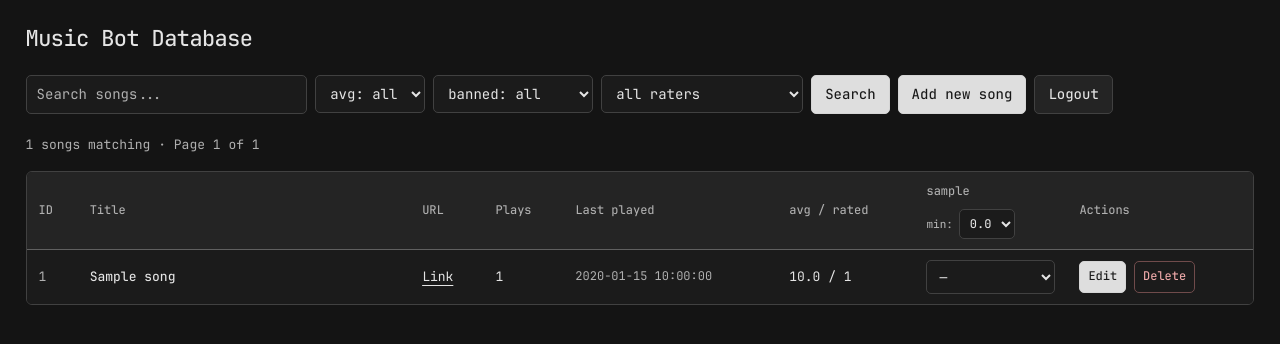
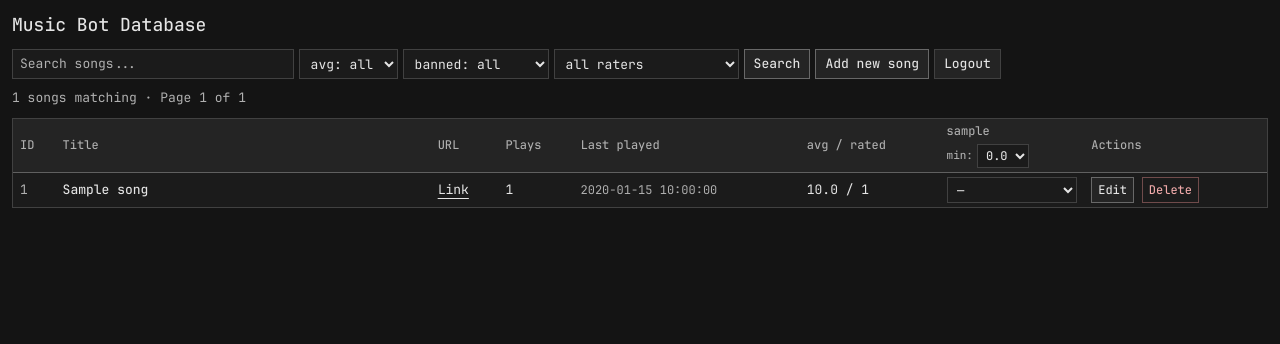
Before and after one commit to haaakez/musicbot-db, a Flask app: page / in a window 1280 px wide. Shown: the top 344 px of the page. Run offline with Flask 3, Linux system fonts and the light colour scheme; the visitor is signed in with stand-in values (Sample User, id 1); tables that the repository leaves empty hold one stand-in row (values such as "Sample post").

Commit message:
Make the dashboard denser and keep its controls plain
Reduce table and form spacing, use square corners and neutral buttons, and explicitly disable motion. Keep JetBrains Mono, readable contrast, sticky titles and keyboard focus.

```diff
--- a/static/dashboard.css
+++ b/static/dashboard.css
@@ -23,28 +23,28 @@
   --muted: #b0b0b0;
   --danger: #f0aaaa;
 }
-* { box-sizing: border-box; }
+* { box-sizing: border-box; animation: none !important; transition: none !important; scroll-behavior: auto !important; }
 body {
   margin: 0;
   background: var(--background);
   color: var(--text);
-  font: 400 14px/1.65 'JetBrains Mono', ui-monospace, monospace;
+  font: 400 13px/1.45 'JetBrains Mono', ui-monospace, monospace;
   font-variant-numeric: tabular-nums;
   -webkit-font-smoothing: antialiased;
 }
-body.dashboard { padding: 24px clamp(12px, 2vw, 32px); }
-h1 { margin: 0 0 20px; font-size: 22px; line-height: 1.4; font-weight: 500; letter-spacing: -0.6px; }
-p { margin: 16px 0; }
+body.dashboard { padding: 12px; }
+h1 { margin: 0 0 12px; font-size: 18px; line-height: 1.4; font-weight: 500; letter-spacing: normal; }
+p { margin: 10px 0; }
 a { color: var(--text); text-underline-offset: 4px; }
 a:hover { color: #fff; }
 input, select, button { font: inherit; }
 input, select {
-  min-height: 38px;
-  padding: 7px 10px;
+  min-height: 30px;
+  padding: 4px 7px;
   color: var(--text);
   background: var(--surface);
   border: 1px solid var(--border);
-  border-radius: 5px;
+  border-radius: 0;
 }
 input:hover, select:hover { border-color: #696969; }
 input::placeholder { color: var(--muted); opacity: 1; }
@@ -52,34 +52,34 @@ button, a.button {
   display: inline-flex;
   align-items: center;
   justify-content: center;
-  min-height: 38px;
-  padding: 7px 13px;
-  border: 1px solid #d5d5d5;
-  border-radius: 5px;
-  background: #dedede;
-  color: #181818;
+  min-height: 30px;
+  padding: 4px 9px;
+  border: 1px solid #686868;
+  border-radius: 0;
+  background: var(--raised);
+  color: var(--text);
   text-decoration: none;
   font-weight: 500;
   cursor: pointer;
 }
-button:hover, a.button:hover { background: #f5f5f5; color: #111; }
+button:hover, a.button:hover { background: #363636; color: #fff; border-color: #909090; }
 a.button.secondary {
   background: var(--raised);
   border-color: var(--border);
   color: var(--text);
 }
 a.button.secondary:hover { background: var(--hover); }
-:where(a, button, input, select):focus-visible { outline: 2px solid #eee; outline-offset: 3px; }
+:where(a, button, input, select):focus-visible { outline: 2px solid #eee; outline-offset: 1px; }
 ::selection { background: #d5d5d5; color: #111; }
-.toolbar, .toolbar form { display: flex; flex-wrap: wrap; align-items: center; gap: 8px; }
-.toolbar { margin-bottom: 20px; }
+.toolbar, .toolbar form { display: flex; flex-wrap: wrap; align-items: center; gap: 5px; }
+.toolbar { margin-bottom: 10px; }
 .toolbar form { margin: 0; }
 .toolbar input[type=text] { width: clamp(180px, 22vw, 340px); }
 .library-summary { color: var(--muted); font-size: 13px; }
 .library-summary a { margin-left: 12px; }
-.table-wrap { overflow: auto; max-height: 75vh; border: 1px solid var(--border); border-radius: 6px; }
+.table-wrap { overflow: auto; max-height: calc(100vh - 165px); border: 1px solid var(--border); border-radius: 0; }
 table { width: 100%; min-width: 980px; border-collapse: separate; border-spacing: 0; }
-th, td { padding: 10px 12px; text-align: left; vertical-align: middle; }
+th, td { padding: 4px 7px; text-align: left; vertical-align: middle; }
 th {
   position: sticky;
   top: 0;
@@ -100,36 +100,36 @@ th:nth-child(2) { z-index: 3; background: var(--raised); }
 td:nth-child(2) { z-index: 1; font-weight: 500; }
 td:nth-child(5) { color: var(--muted); font-size: 12px; }
 .rating-form { margin: 0; }
-.rating-form select { min-width: 68px; width: 100%; padding: 5px 8px; min-height: 34px; }
+.rating-form select { min-width: 60px; width: 100%; padding: 2px 5px; min-height: 26px; }
 .rating-form select[data-score='unrated'] { color: var(--muted); }
 .rating-form select[data-score='3'] { background: #353535; color: #fff; font-weight: 500; }
 .rating-form select[data-score='-1'] { color: var(--danger); }
-.user-name { min-width: 115px; max-width: 160px; overflow-wrap: anywhere; }
-.threshold-form { display: flex; align-items: center; gap: 6px; margin: 7px 0 0; }
+.user-name { min-width: 96px; max-width: 145px; overflow-wrap: anywhere; }
+.threshold-form { display: flex; align-items: center; gap: 4px; margin: 4px 0 0; }
 .threshold-form span { color: var(--muted); font-size: 11px; }
-.threshold-form select { min-height: 30px; padding: 3px 6px; font-size: 12px; }
+.threshold-form select { min-height: 24px; padding: 1px 4px; font-size: 12px; }
 .action-buttons { white-space: nowrap; }
 .action-buttons form { display: inline; margin: 0; }
-.action-buttons a.button, .action-buttons button { min-height: 32px; font-size: 12px; padding: 5px 8px; }
+.action-buttons a.button, .action-buttons button { min-height: 26px; font-size: 12px; padding: 2px 6px; }
 .action-buttons .danger { color: var(--danger); background: transparent; border-color: #704b4b; }
 .action-buttons .danger:hover { background: #3b2525; color: #ffd3d3; }
-body.auth { display: grid; place-items: center; min-height: 100vh; padding: 24px; }
-.card, .page { width: 100%; padding: 28px; background: var(--surface); border: 1px solid var(--border); border-radius: 8px; }
+body.auth { display: grid; place-items: center; min-height: 100vh; padding: 12px; }
+.card, .page { width: 100%; padding: 16px; background: var(--surface); border: 1px solid var(--border); border-radius: 0; }
 .card { max-width: 420px; }
-.page { max-width: 680px; margin: 40px auto; }
+.page { max-width: 680px; margin: 20px auto; }
 body.editor { padding: 0 16px; }
-.card label, .page label { display: block; margin: 16px 0 6px; font-size: 13px; color: var(--muted); }
-.card input:not([type=hidden]), .page input:not([type=hidden]) { width: 100%; min-height: 44px; background: var(--background); }
-.card button { width: 100%; margin-top: 24px; }
-.page button { margin-top: 24px; }
+.card label, .page label { display: block; margin: 10px 0 4px; font-size: 13px; color: var(--muted); }
+.card input:not([type=hidden]), .page input:not([type=hidden]) { width: 100%; min-height: 32px; background: var(--background); }
+.card button { width: 100%; margin-top: 14px; }
+.page button { margin-top: 14px; }
 .hint { color: var(--muted); font-size: 12px; }
 .error { color: var(--danger); }
 @media (max-width: 640px) {
-  body.dashboard { padding-top: 16px; }
+  body.dashboard { padding: 8px; }
   .toolbar form, .toolbar input[type=text] { width: 100%; }
   .toolbar select { flex: 1; min-width: 140px; }
-  th, td { padding: 8px; }
+  th, td { padding: 4px 6px; }
   th:nth-child(2), td:nth-child(2) { min-width: 180px; max-width: 240px; }
   .page { margin: 20px auto; }
-  .card, .page { padding: 20px; }
+  .card, .page { padding: 12px; }
 }
```
